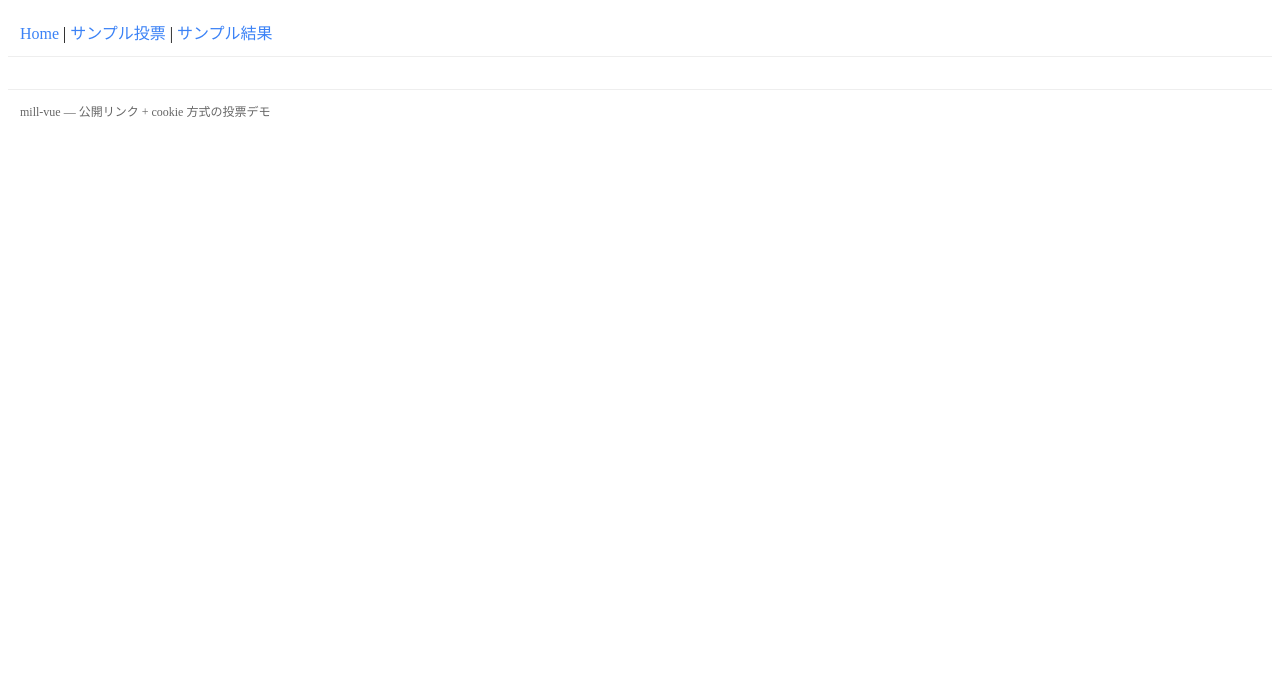
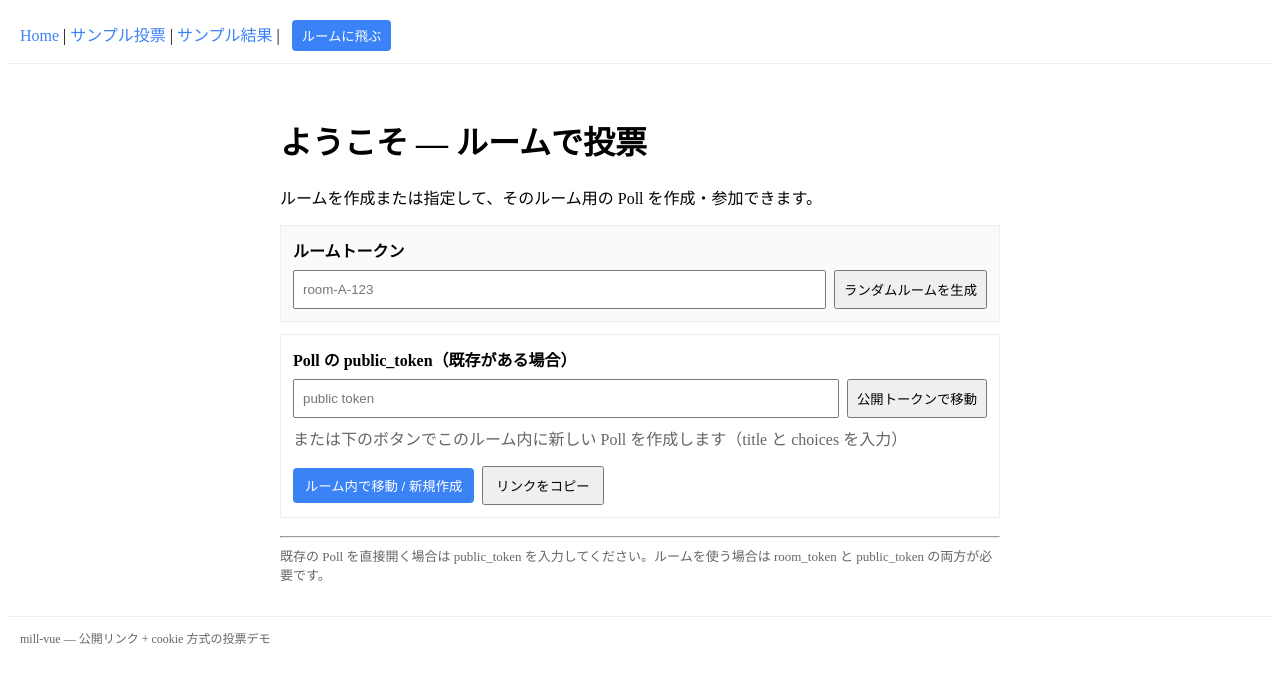
Before and after one commit to ibuki3268/mill-vue, a Vue app: page / in a window 1280 px wide. Before the commit this address led to /p. Shown: the top 682 px of the page. Built offline with nearby package versions, Linux system fonts and the light colour scheme; no server answers.

Commit message:
ルーム作成、作成時自動token入手、リンク共有

```diff
--- a/src/App.vue
+++ b/src/App.vue
@@ -1,4 +1,16 @@
 <script setup>
+import { useRouter } from 'vue-router'
+
+const router = useRouter()
+
+function goToRoom() {
+  // ask for room token and public token
+  const room = window.prompt('ルームトークンを入力してください（例: room-A-123）')
+  if (!room) return
+  const publicToken = window.prompt('移動するPollの public_token を入力してください（例: 3f33d002b304e669）')
+  if (!publicToken) return
+  router.push({ name: 'room-poll', params: { room_token: room, public_token: publicToken } })
+}
 </script>
 
 <template>
@@ -9,7 +21,9 @@
       <!-- example poll token inserted here for convenience -->
       <router-link :to="{ name: 'poll', params: { public_token: '3f33d002b304e669' } }">サンプル投票</router-link>
       |
-      <router-link :to="{ name: 'results', params: { public_token: '3f33d002b304e669' } }">サンプル結果</router-link>
+  <router-link :to="{ name: 'results', params: { public_token: '3f33d002b304e669' } }">サンプル結果</router-link>
+  |
+  <button @click="goToRoom" style="background:#3b82f6;color:#fff;border:none;padding:6px 10px;border-radius:4px;margin-left:8px;cursor:pointer">ルームに飛ぶ</button>
     </nav>
 
     <main style="padding:16px">
--- a/src/router/index.js
+++ b/src/router/index.js
@@ -3,7 +3,7 @@ import { createRouter, createWebHistory } from 'vue-router'
 const router = createRouter({
   history: createWebHistory(import.meta.env.BASE_URL),
   routes: [
-    { path: '/', redirect: '/p' },
+  { path: '/', name: 'home', component: () => import('../views/Home.vue') },
     {
       path: '/p/:public_token',
       name: 'poll',
@@ -14,6 +14,17 @@ const router = createRouter({
       name: 'results',
       component: () => import('../views/Results.vue'),
     },
+    // room-scoped routes (optional). Example: /r/ROOM123/p/3f33d002b304e669
+    {
+      path: '/r/:room_token/p/:public_token',
+      name: 'room-poll',
+      component: () => import('../views/Poll.vue'),
+    },
+    {
+      path: '/r/:room_token/p/:public_token/results',
+      name: 'room-results',
+      component: () => import('../views/Results.vue'),
+    },
   ],
 })
 
--- a/src/stores/poll.js
+++ b/src/stores/poll.js
@@ -32,13 +32,13 @@ export const usePollStore = defineStore('poll', () => {
   const poll = ref(null)
   const votes = ref([])
 
-  async function fetchPollByPublicToken(publicToken) {
-    const { data, error } = await supabase
-      .from('polls')
-      .select('*')
-      .eq('public_token', publicToken)
-      .single()
+  // If roomToken is provided, filter polls by it as well.
+  async function fetchPollByPublicToken(publicToken, roomToken = null) {
+    let q = supabase.from('polls').select('*')
+    q = q.eq('public_token', publicToken)
+    if (roomToken) q = q.eq('room_token', roomToken)
 
+    const { data, error } = await q.single()
     if (error) throw error
     poll.value = data
     return data
@@ -63,7 +63,9 @@ export const usePollStore = defineStore('poll', () => {
   async function vote(choice) {
     if (!poll.value) throw new Error('poll not loaded')
     const voter_token = getOrCreateVoterToken(poll.value.id)
-    const payload = { poll_id: poll.value.id, voter_token, choice }
+  const payload = { poll_id: poll.value.id, voter_token, choice }
+  // include room_token if this poll is room-scoped
+  if (poll.value && poll.value.room_token) payload.room_token = poll.value.room_token
     // Try upsert using a conflict target that matches the DB index.
     // Some supabase/postgres setups expect a comma-separated string for onConflict.
     let data = null
--- /dev/null
+++ b/src/views/Home.vue
@@ -0,0 +1,139 @@
+<script setup>
+import { ref } from 'vue'
+import { useRouter } from 'vue-router'
+import { supabase } from '../lib/supabase'
+
+const router = useRouter()
+const roomToken = ref('')
+const publicToken = ref('')
+const busy = ref(false)
+const message = ref('')
+
+function genHex(bytes = 8) {
+  try {
+    const arr = crypto.getRandomValues(new Uint8Array(bytes))
+    return Array.from(arr).map(b => b.toString(16).padStart(2, '0')).join('')
+  } catch (e) {
+    // fallback
+    return Math.random().toString(16).slice(2, 2 + bytes * 2)
+  }
+}
+
+function createRandomRoom() {
+  roomToken.value = 'room-' + genHex(4)
+}
+
+async function goToRoom() {
+  if (!roomToken.value) {
+    alert('ルームトークンを入力するか「ランダムルームを生成」を押してください')
+    return
+  }
+  if (!publicToken.value) {
+    // ask whether to create a new poll in this room
+    const create = confirm('public_token が空です。新しい Poll をこのルームで作成しますか？')
+    if (!create) return
+    await createPollAndEnter()
+    return
+  }
+  router.push({ name: 'room-poll', params: { room_token: roomToken.value, public_token: publicToken.value } })
+}
+
+async function createPollAndEnter() {
+  // Simple prompt-based poll creation: title and comma-separated choices
+  const title = window.prompt('Poll のタイトルを入力してください')
+  if (!title) return
+  const raw = window.prompt('選択肢をカンマ区切りで入力してください（例: はい,いいえ）')
+  if (!raw) return
+  const choices = raw.split(',').map(s => s.trim()).filter(Boolean)
+  if (choices.length === 0) return
+
+  busy.value = true
+  message.value = 'Creating poll...'
+  try {
+    const ptoken = genHex(8)
+    const payload = {
+      title,
+      choices,
+      public_token: ptoken,
+      room_token: roomToken.value || null,
+    }
+    const { data, error } = await supabase.from('polls').insert([payload]).select('public_token')
+    if (error) throw error
+    const got = data && data[0] && data[0].public_token ? data[0].public_token : ptoken
+    const link = `${location.origin}/r/${roomToken.value}/p/${got}`
+    message.value = '作成しました: ' + got + '\n共有リンクをクリップボードにコピーしました。' + '\n' + link
+    try {
+      await navigator.clipboard.writeText(link)
+    } catch (e) {
+      // ignore clipboard errors, message still contains link
+    }
+    // navigate to room poll
+    router.push({ name: 'room-poll', params: { room_token: roomToken.value, public_token: got } })
+  } catch (e) {
+    message.value = '作成に失敗しました: ' + (e.message || String(e))
+    alert(message.value)
+  } finally {
+    busy.value = false
+  }
+}
+
+function goToPublic() {
+  if (!publicToken.value) {
+    alert('public_token を入力してください')
+    return
+  }
+  router.push({ name: 'poll', params: { public_token: publicToken.value } })
+}
+
+async function copyLink() {
+  const token = roomToken.value && publicToken.value ? `${location.origin}/r/${roomToken.value}/p/${publicToken.value}` : ''
+  if (!token) {
+    alert('room と public token の両方が必要です')
+    return
+  }
+  try {
+    await navigator.clipboard.writeText(token)
+    alert('リンクをコピーしました: ' + token)
+  } catch (e) {
+    alert('コピーに失敗しました: ' + (e.message || e))
+  }
+}
+</script>
+
+<template>
+  <div style="padding:16px; max-width:720px; margin:0 auto">
+    <h1>ようこそ — ルームで投票</h1>
+    <p>ルームを作成または指定して、そのルーム用の Poll を作成・参加できます。</p>
+
+    <div style="margin-top:12px; padding:12px; border:1px solid #eee; background:#fafafa">
+      <label>ルームトークン</label>
+      <div style="display:flex; gap:8px; margin-top:8px">
+        <input v-model="roomToken" placeholder="room-A-123" style="flex:1; padding:8px" />
+        <button @click="createRandomRoom" style="padding:8px">ランダムルームを生成</button>
+      </div>
+    </div>
+
+    <div style="margin-top:12px; padding:12px; border:1px solid #eee; background:#fff">
+      <label>Poll の public_token（既存がある場合）</label>
+      <div style="display:flex; gap:8px; margin-top:8px">
+        <input v-model="publicToken" placeholder="public token" style="flex:1; padding:8px" />
+        <button @click="goToPublic" :disabled="busy" style="padding:8px">公開トークンで移動</button>
+      </div>
+      <p style="margin-top:8px; color:#666">または下のボタンでこのルーム内に新しい Poll を作成します（title と choices を入力）</p>
+      <div style="margin-top:8px">
+        <button @click="goToRoom" :disabled="busy" style="padding:8px 12px; background:#3b82f6; color:#fff; border:none; border-radius:4px">ルーム内で移動 / 新規作成</button>
+        <button @click="copyLink" style="margin-left:8px; padding:8px 12px">リンクをコピー</button>
+      </div>
+    </div>
+
+    <div v-if="message" style="margin-top:12px; color:#444">{{ message }}</div>
+
+    <hr style="margin-top:18px" />
+
+    <div style="font-size:13px; color:#666">既存の Poll を直接開く場合は public_token を入力してください。ルームを使う場合は room_token と public_token の両方が必要です。</div>
+  </div>
+</template>
+
+<style scoped>
+label { font-weight:600 }
+</style>
--- a/src/views/Poll.vue
+++ b/src/views/Poll.vue
@@ -11,6 +11,7 @@ const loading = ref(true)
 const error = ref(null)
 
 const publicToken = route.params.public_token
+const roomToken = route.params.room_token || null
 
 const voterToken = ref(null)
 const submitting = ref(false)
@@ -20,7 +21,7 @@ let undoTimeout = null
 
 onMounted(async () => {
   try {
-    await store.fetchPollByPublicToken(publicToken)
+    await store.fetchPollByPublicToken(publicToken, roomToken)
     await store.fetchVotes()
     // ensure we have a voter token for this poll
     voterToken.value = store.getVoterToken()
@@ -63,7 +64,9 @@ async function onVote(choice) {
 
     // navigate to results after a short delay to let user see undo
     setTimeout(() => {
-      router.push({ name: 'results', params: { public_token: publicToken } })
+      const routeName = roomToken ? 'room-results' : 'results'
+      const params = roomToken ? { room_token: roomToken, public_token: publicToken } : { public_token: publicToken }
+      router.push({ name: routeName, params })
     }, 900)
   } catch (e) {
     alert('Vote failed: ' + (e.message || e))
@@ -84,6 +87,20 @@ async function undo() {
     alert('Undo failed: ' + (e.message || e))
   } finally {
     submitting.value = false
+  }
+}
+
+function shareLink() {
+  const routeName = roomToken ? 'room-poll' : 'poll'
+  const params = roomToken ? { room_token: roomToken, public_token: publicToken } : { public_token: publicToken }
+  const base = location.origin
+  const url = roomToken ? `${base}/r/${roomToken}/p/${publicToken}` : `${base}/p/${publicToken}`
+  try {
+    navigator.clipboard.writeText(url)
+    alert('共有リンクをコピーしました: ' + url)
+  } catch (e) {
+    // fallback: show the url
+    prompt('以下のURLをコピーしてください', url)
   }
 }
 </script>
@@ -110,9 +127,10 @@ async function undo() {
         投票を変更しました。
         <button @click="undo" :disabled="submitting" style="margin-left:8px">元に戻す</button>
       </div>
-      <div style="margin-top:12px">
-        <router-link :to="{ name: 'results', params: { public_token: publicToken } }">結果を見る</router-link>
-      </div>
+        <div style="margin-top:12px">
+          <router-link :to="roomToken ? { name: 'room-results', params: { room_token: roomToken, public_token: publicToken } } : { name: 'results', params: { public_token: publicToken } }">結果を見る</router-link>
+          <button @click="shareLink" style="margin-left:8px;padding:6px 8px;border-radius:4px;border:1px solid #ddd;background:#fff">共有</button>
+        </div>
     </div>
     <div v-else>Poll not found</div>
   </div>
--- a/src/views/Results.vue
+++ b/src/views/Results.vue
@@ -7,10 +7,11 @@ const route = useRoute()
 const store = usePollStore()
 const loading = ref(true)
 const publicToken = route.params.public_token
+const roomToken = route.params.room_token || null
 
 onMounted(async () => {
   try {
-    await store.fetchPollByPublicToken(publicToken)
+    await store.fetchPollByPublicToken(publicToken, roomToken)
     await store.fetchVotes()
   } catch (e) {
     // ignore
@@ -44,7 +45,7 @@ const total = computed(() => Object.values(counts.value).reduce((a, b) => a + b,
       </ul>
       <p>Total votes: {{ total }}</p>
       <div style="margin-top:12px">
-        <router-link :to="{ name: 'poll', params: { public_token: publicToken } }">投票に戻る</router-link>
+        <router-link :to="roomToken ? { name: 'room-poll', params: { room_token: roomToken, public_token: publicToken } } : { name: 'poll', params: { public_token: publicToken } }">投票に戻る</router-link>
       </div>
     </div>
     <div v-else>Poll not found</div>
```
Also changed, not shown: 1 other file (tests, documents, lock files or other folders).
